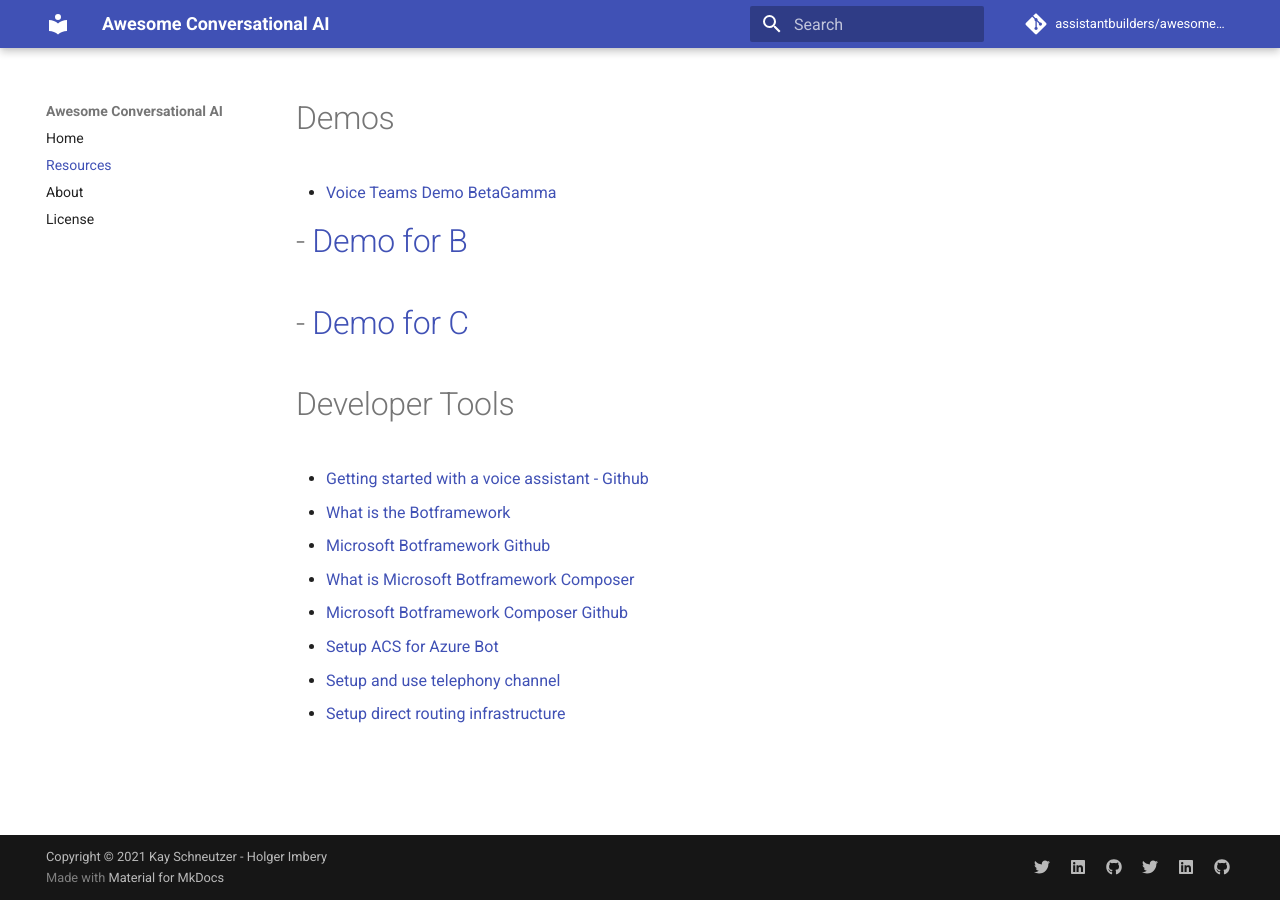
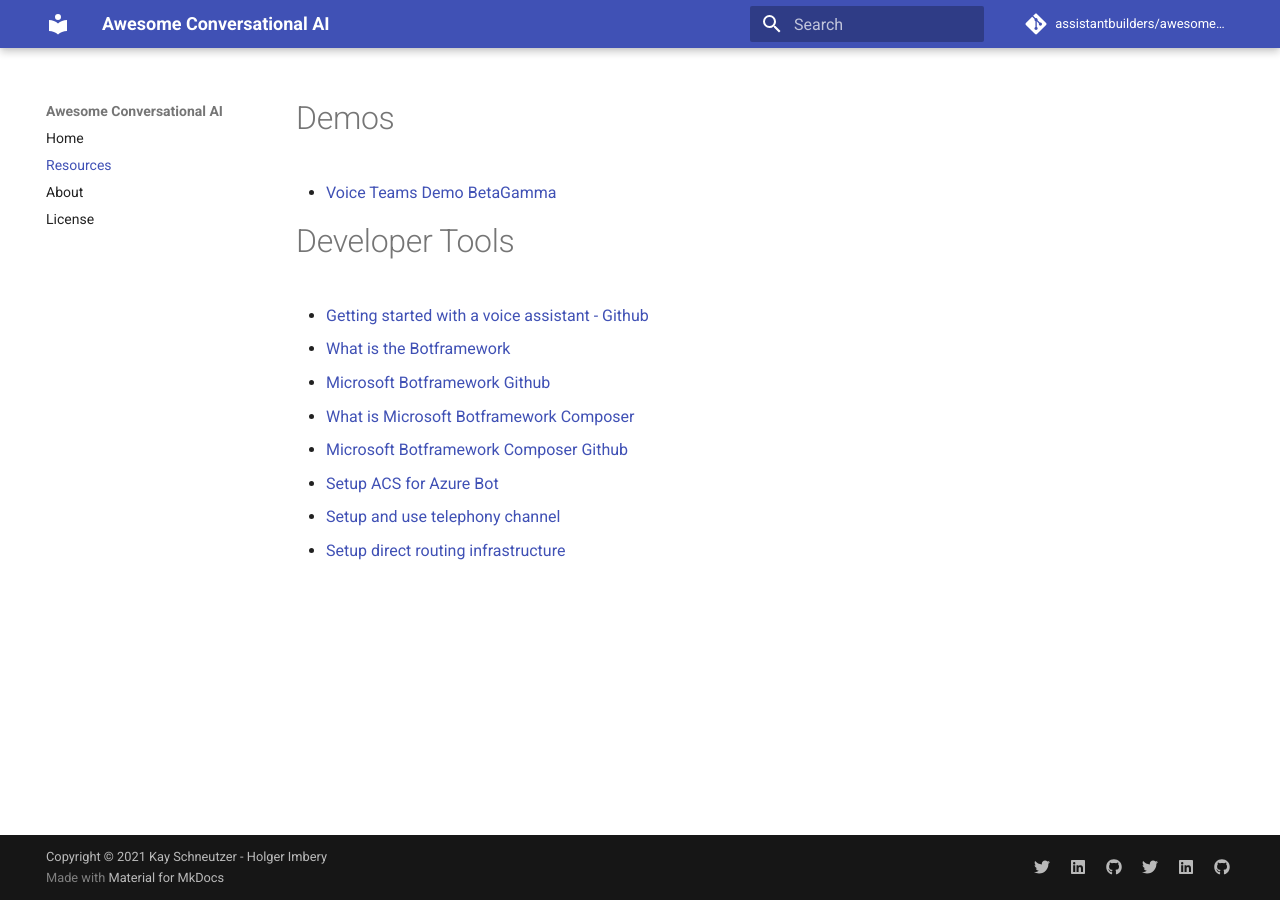
Before and after one commit to assistantbuilders/awesome-conversational-ai, an MkDocs documentation site: the page built from docs/resources.md, in a window 1280 px wide. Built offline with MkDocs 1.6.1 and Material for MkDocs 9.7.7, drawn with Linux system fonts in a browser that asks for light colours; comment, search, counter and statistics services are not loaded.

Commit message:
Update resources.md

```diff
--- a/docs/resources.md
+++ b/docs/resources.md
@@ -1,8 +1,5 @@
 # Demos
 - [Voice Teams Demo BetaGamma](https://assistantbuilders.github.io/awesome-conversational-ai/BetaGamma/)
-#- [Demo for B](https://hello.global.ntt)
-#- [Demo for C](https://hello.global.ntt)
-
 
 # Developer Tools
 - [Getting started with a voice assistant - Github](https://github.com/assistantbuilders/ABVoiceAssistant)
```
